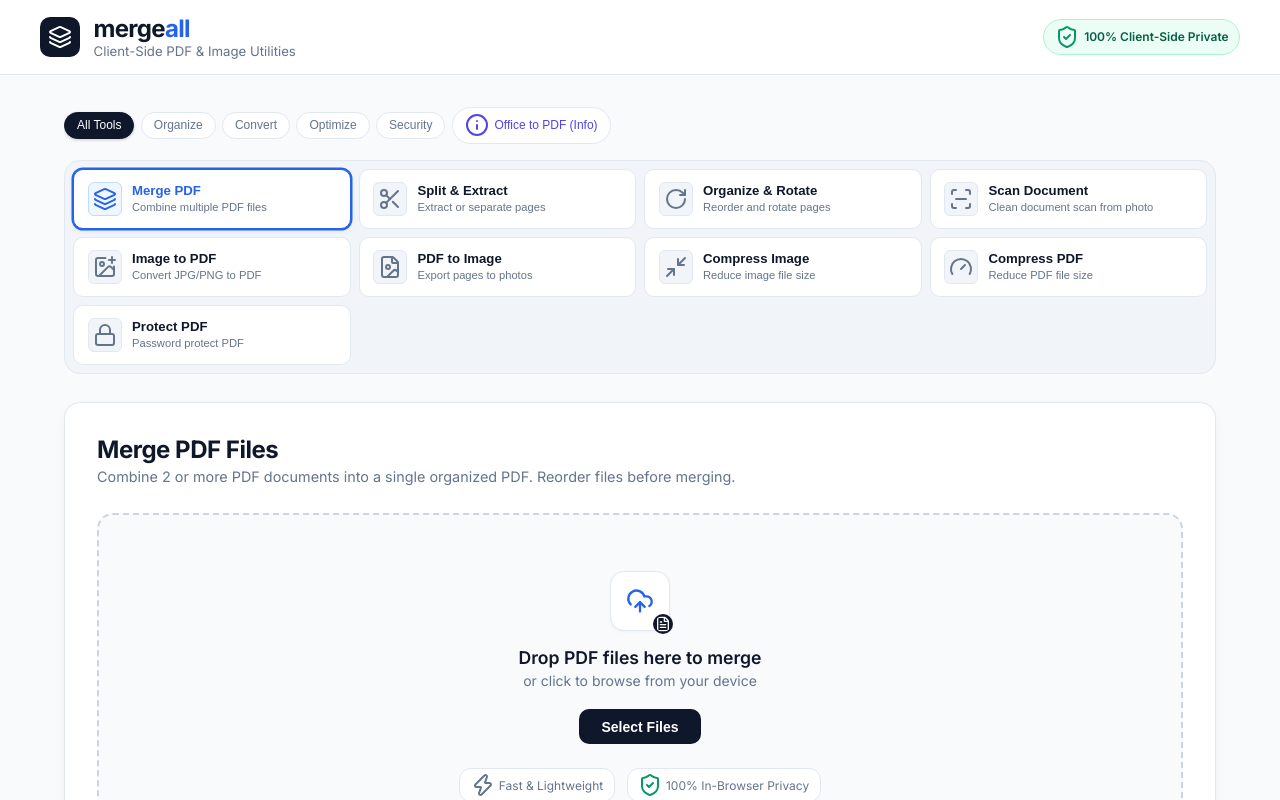
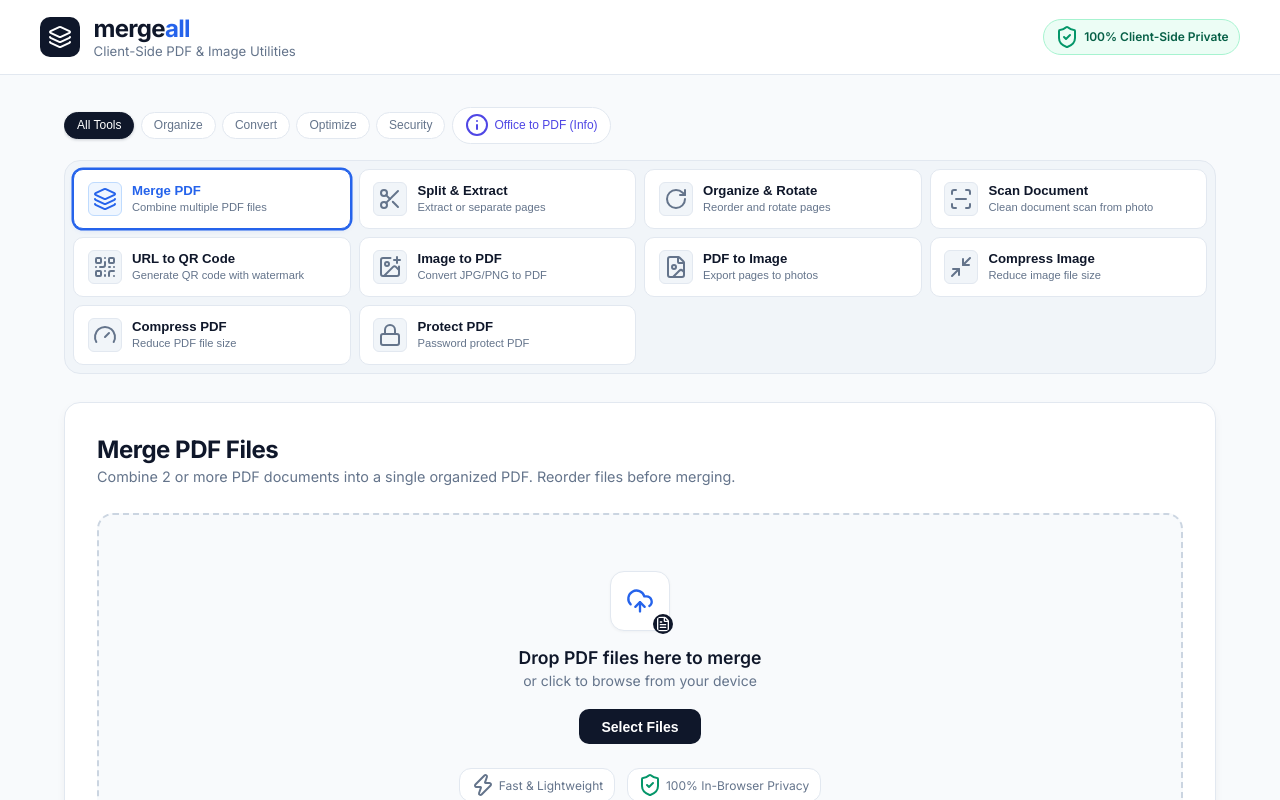
Before and after one commit to Novazeb/mergeall, a React (Vite) app: page / in a window 1280 px wide. Shown: the top 800 px of the page. Built offline with nearby package versions, Linux system fonts and the light colour scheme.

Commit message:
feat(nav): register URL to QR Code tool in convert category

```diff
--- a/src/components/NavigationTabs.jsx
+++ b/src/components/NavigationTabs.jsx
@@ -11,7 +11,8 @@ import {
   Info,
   X,
   ShieldCheck,
-  ScanLine
+  ScanLine,
+  QrCode
 } from 'lucide-react';
 
 const CATEGORIES = [
@@ -28,6 +29,7 @@ const TABS = [
   { id: 'split', label: 'Split & Extract', icon: Scissors, desc: 'Extract or separate pages', category: 'organize' },
   { id: 'organize', label: 'Organize & Rotate', icon: RotateCw, desc: 'Reorder and rotate pages', category: 'organize' },
   { id: 'scan', label: 'Scan Document', icon: ScanLine, desc: 'Clean document scan from photo', category: 'convert' },
+  { id: 'qrcode', label: 'URL to QR Code', icon: QrCode, desc: 'Generate QR code with watermark', category: 'convert' },
   { id: 'img2pdf', label: 'Image to PDF', icon: ImagePlus, desc: 'Convert JPG/PNG to PDF', category: 'convert' },
   { id: 'pdf2img', label: 'PDF to Image', icon: FileImage, desc: 'Export pages to photos', category: 'convert' },
   { id: 'compress', label: 'Compress Image', icon: Minimize2, desc: 'Reduce image file size', category: 'optimize' },
```
